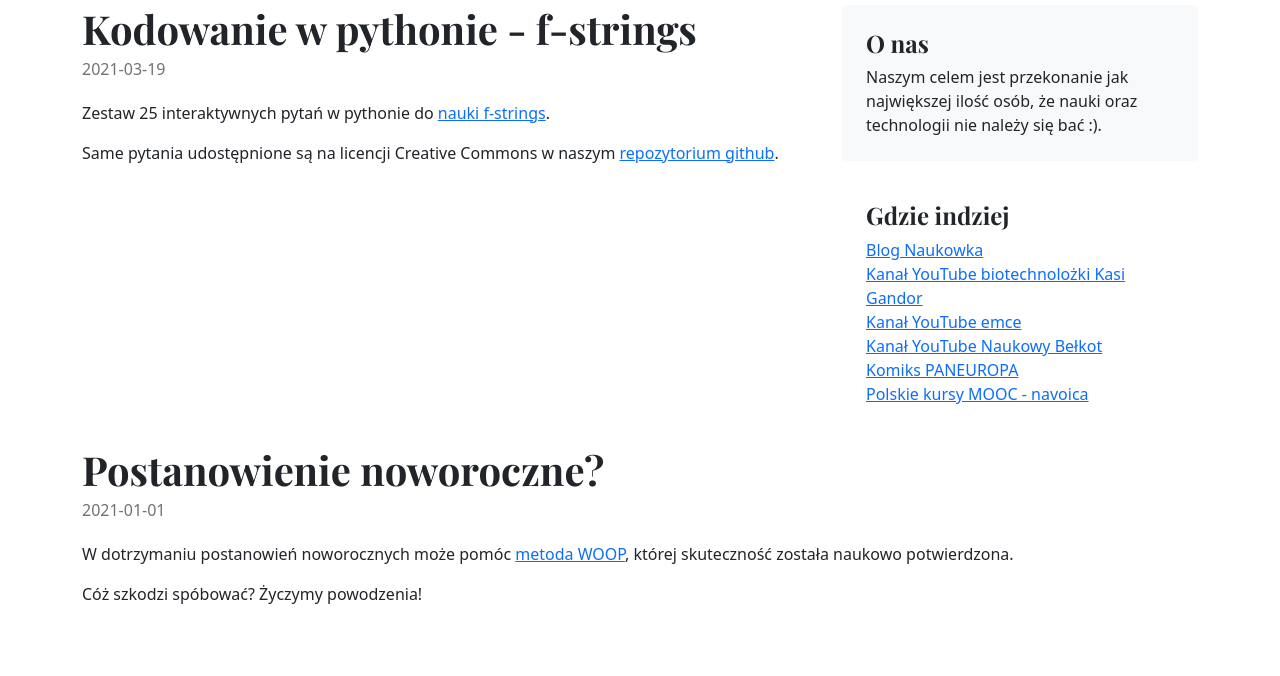
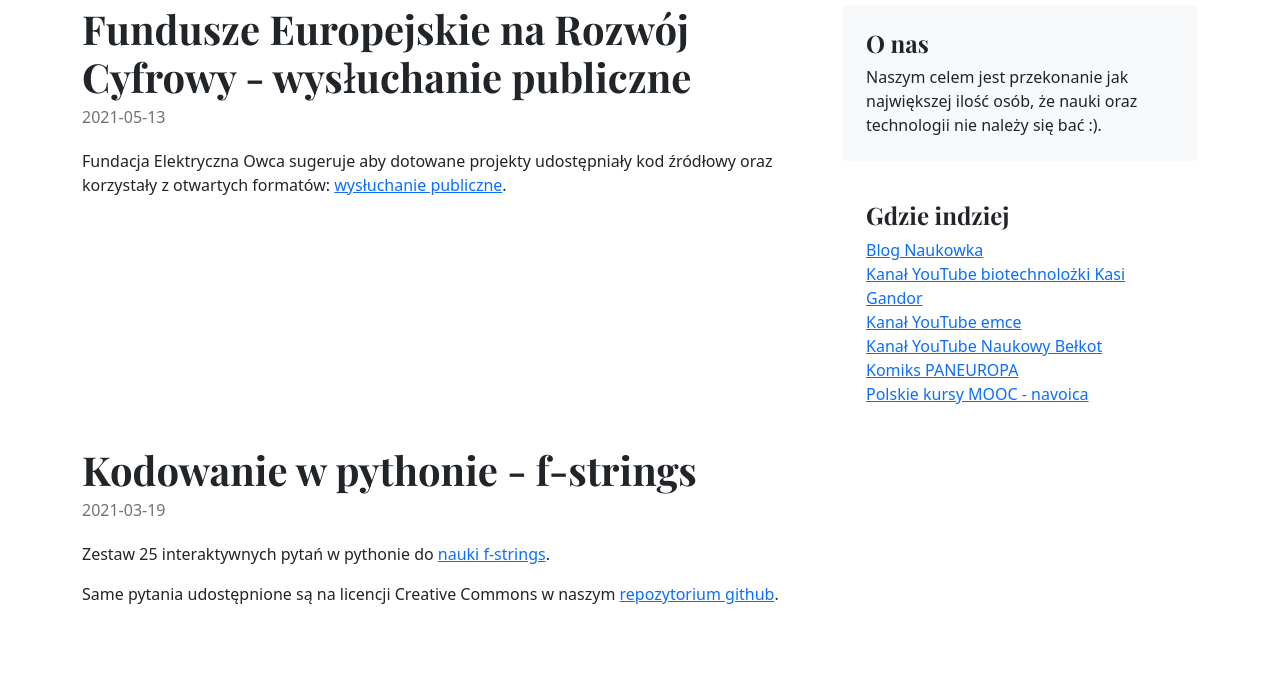
Before and after one commit to tmuras/elektryczna-owca.pl, a plain HTML site: page index.html in a window 1280 px wide. Shown: the part 884-1560 px from the top of the page. Drawn offline with nearby package versions, Linux system fonts and the light colour scheme.

Commit message:
Fundusze Europejskie - wysluchanie

```diff
--- a/index.html
+++ b/index.html
@@ -110,10 +110,10 @@
 <!--            </h3>-->
 
             <article class="blog-post">
-                <h2 class="blog-post-title">Kodowanie w pythonie - f-strings</h2>
-                <p class="blog-post-meta">2021-03-19</p>
-                <p>Zestaw 25 interaktywnych pytań w pythonie do <a href="https://elektryczna-owca.pl/python/f-strings">nauki f-strings</a>.</p>
-                <p>Same pytania udostępnione są na licencji Creative Commons w naszym <a href="https://github.com/Elektryczna-Owca/coderunner-python">repozytorium github</a>.</p>
+                <h2 class="blog-post-title">Fundusze Europejskie na Rozwój Cyfrowy - wysłuchanie publiczne</h2>
+                <p class="blog-post-meta">2021-05-13</p>
+                <p>Fundacja Elektryczna Owca sugeruje aby dotowane projekty udostępniały kod źródłowy oraz korzystały z otwartych formatów:
+                    <a href="https://www.youtube.com/watch?v=h9OxfL3k59o#t=2h12m29s">wysłuchanie publiczne</a>.</p>
 
             </article>
 <!--            <nav class="blog-pagination" aria-label="Pagination">-->
@@ -140,6 +140,22 @@
                     <li><a href="https://navoica.pl">Polskie kursy MOOC - navoica</a></li>
                 </ol>
             </div>
+        </div>
+
+    </div><!-- /.row -->
+
+    <div class="row">
+        <div class="col-md-12">
+
+            <article class="blog-post">
+                <h2 class="blog-post-title">Kodowanie w pythonie - f-strings</h2>
+                <p class="blog-post-meta">2021-03-19</p>
+                <p>Zestaw 25 interaktywnych pytań w pythonie do <a href="https://elektryczna-owca.pl/python/f-strings">nauki f-strings</a>.</p>
+                <p>Same pytania udostępnione są na licencji Creative Commons w naszym <a href="https://github.com/Elektryczna-Owca/coderunner-python">repozytorium github</a>.</p>
+
+
+            </article>
+
         </div>
 
     </div><!-- /.row -->
```
